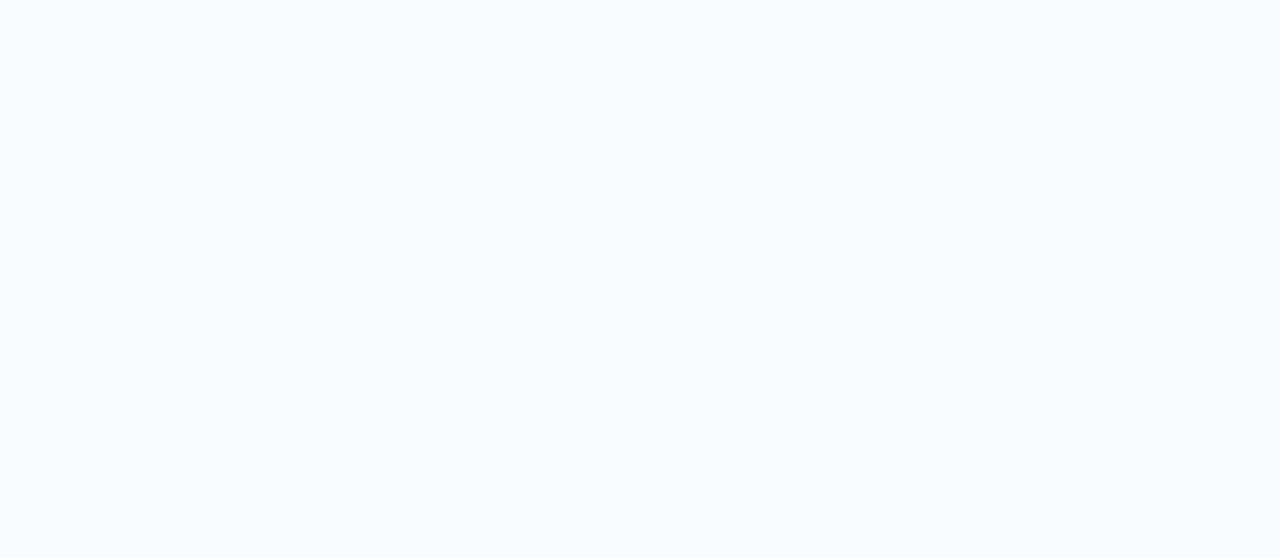
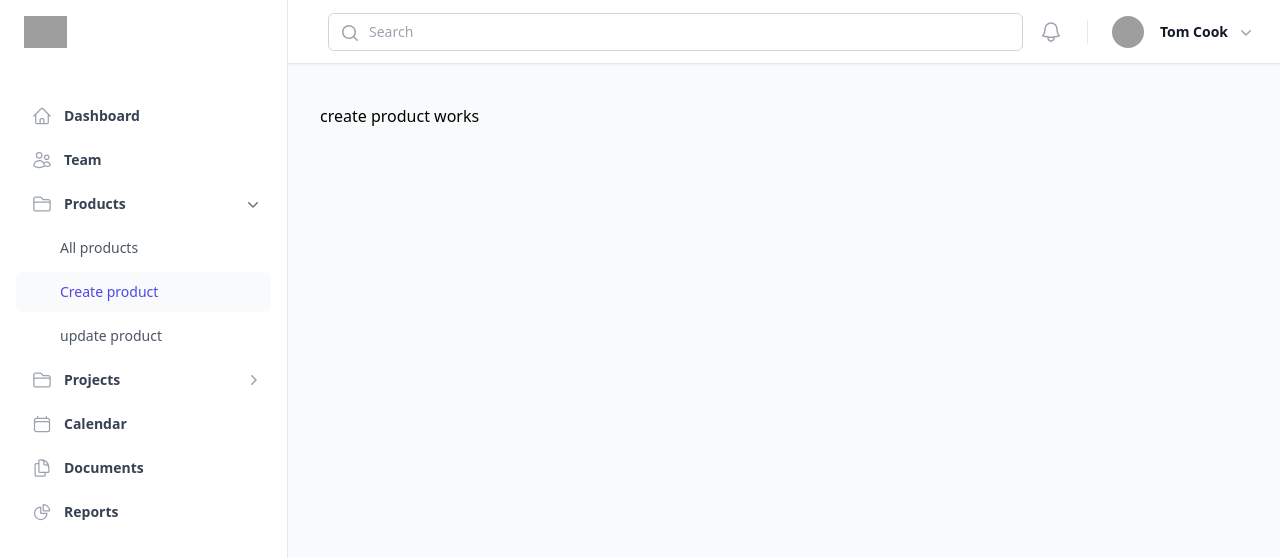
Before and after one commit to sam002696/ecommerce, a React (Vite) app in the folder ecom-frontend/: page /products/create in a window 1280 px wide. Before the commit this address had no page. Shown: the top 558 px of the page. Built offline with nearby package versions, Linux system fonts and the light colour scheme; grey boxes are pictures that could not be loaded.

Commit message:
sidebar bug fixed and added create product route

```diff
--- /dev/null
+++ b/ecom-frontend/src/features/admin/products/components/CreateProduct.jsx
@@ -0,0 +1,7 @@
+import React from "react";
+
+const CreateProduct = () => {
+  return <div>create product works</div>;
+};
+
+export default CreateProduct;
--- a/ecom-frontend/src/features/admin/products/components/ProductTable.jsx
+++ b/ecom-frontend/src/features/admin/products/components/ProductTable.jsx
@@ -14,6 +14,25 @@ const ProductTable = () => {
 
   return (
     <div className="px-4 sm:px-6 lg:px-8">
+      <div className="sm:flex sm:items-center">
+        <div className="sm:flex-auto">
+          <h1 className="text-base font-semibold text-gray-900">
+            All products
+          </h1>
+          <p className="mt-2 text-sm text-gray-700">
+            A list of all the products
+          </p>
+        </div>
+        <div className="mt-4 sm:mt-0 sm:ml-16 sm:flex-none">
+          <button
+            type="button"
+            className="block rounded-md bg-indigo-600 px-3 py-2 text-center text-sm font-semibold text-white shadow-xs hover:bg-indigo-500 focus-visible:outline-2 focus-visible:outline-offset-2 focus-visible:outline-indigo-600"
+          >
+            Create product
+          </button>
+        </div>
+      </div>
+
       <div className="mt-8 flow-root">
         <div className="-mx-4 -my-2 overflow-x-auto sm:-mx-6 lg:-mx-8">
           <div className="inline-block min-w-full py-2 align-middle sm:px-6 lg:px-8">
--- a/ecom-frontend/src/layouts/AdminLayout/Sidebar.jsx
+++ b/ecom-frontend/src/layouts/AdminLayout/Sidebar.jsx
@@ -1,11 +1,11 @@
-import { useState } from "react";
+// import { useState } from "react";
+import {
+  Disclosure,
+  DisclosureButton,
+  DisclosurePanel,
+} from "@headlessui/react";
+import { ChevronRightIcon } from "@heroicons/react/20/solid";
 import { Link, useLocation } from "react-router";
-import {
-  Dialog,
-  DialogPanel,
-  DialogBackdrop,
-  TransitionChild,
-} from "@headlessui/react";
 import {
   HomeIcon,
   UsersIcon,
@@ -13,9 +13,7 @@ import {
   CalendarIcon,
   DocumentDuplicateIcon,
   ChartPieIcon,
-  XMarkIcon,
 } from "@heroicons/react/24/outline";
-import { ChevronDownIcon } from "@heroicons/react/20/solid";
 
 const navigation = [
   { name: "Dashboard", href: "/dashboard", icon: HomeIcon },
@@ -23,15 +21,24 @@ const navigation = [
   {
     name: "Products",
     icon: FolderIcon,
-    href: "/products",
     children: [
-      { name: "All Products", href: "/products" },
-      { name: "Create Product", href: "/products/create" },
+      { name: "All products", href: "/products" },
+      { name: "Create product", href: "/products/create" },
+      { name: "update product", href: "" },
     ],
   },
-  { name: "Calendar", href: "#", icon: CalendarIcon },
-  { name: "Documents", href: "#", icon: DocumentDuplicateIcon },
-  { name: "Reports", href: "#", icon: ChartPieIcon },
+  {
+    name: "Projects",
+    icon: FolderIcon,
+    children: [
+      { name: "GraphQL API", href: "/projects/graphql" },
+      { name: "iOS App", href: "/projects/ios" },
+      { name: "Android App", href: "/projects/android" },
+    ],
+  },
+  { name: "Calendar", href: "/calendar", icon: CalendarIcon },
+  { name: "Documents", href: "/documents", icon: DocumentDuplicateIcon },
+  { name: "Reports", href: "/reports", icon: ChartPieIcon },
 ];
 
 function classNames(...classes) {
@@ -40,112 +47,104 @@ function classNames(...classes) {
 
 export default function Sidebar() {
   const location = useLocation();
-  const [sidebarOpen, setSidebarOpen] = useState(false);
-  const [expanded, setExpanded] = useState({ Products: true }); // Default expanded menu
-
-  const renderNavItem = (item) => {
-    const isActive = location.pathname.startsWith(item.href);
-    const isExpanded = expanded[item.name];
-
-    return item.children ? (
-      <div key={item.name}>
-        <button
-          onClick={() =>
-            setExpanded((prev) => ({ ...prev, [item.name]: !prev[item.name] }))
-          }
-          className={classNames(
-            isActive
-              ? "bg-gray-100 text-indigo-600"
-              : "text-gray-700 hover:text-indigo-600 hover:bg-gray-50",
-            "flex w-full items-center justify-between p-2 rounded-md text-sm font-medium"
-          )}
-        >
-          <div className="flex items-center gap-3">
-            <item.icon className="h-5 w-5" />
-            {item.name}
-          </div>
-          <ChevronDownIcon
-            className={classNames(
-              "h-4 w-4 transition-transform duration-200",
-              isExpanded ? "rotate-180 text-indigo-600" : "text-gray-400"
-            )}
-          />
-        </button>
-
-        {isExpanded && (
-          <div className="ml-8 mt-1 space-y-1">
-            {item.children.map((child) => (
-              <Link
-                key={child.name}
-                to={child.href}
-                className={classNames(
-                  location.pathname === child.href
-                    ? "text-indigo-600 font-medium"
-                    : "text-gray-600 hover:text-indigo-600",
-                  "block text-sm"
-                )}
-              >
-                {child.name}
-              </Link>
-            ))}
-          </div>
-        )}
-      </div>
-    ) : (
-      <Link
-        key={item.name}
-        to={item.href}
-        onClick={() => setSidebarOpen(false)}
-        className={classNames(
-          isActive
-            ? "bg-gray-100 text-indigo-600"
-            : "text-gray-700 hover:text-indigo-600 hover:bg-gray-50",
-          "flex items-center gap-3 p-2 rounded-md text-sm font-medium"
-        )}
-      >
-        <item.icon className="h-5 w-5" />
-        {item.name}
-      </Link>
-    );
-  };
+  // const [sidebarOpen, setSidebarOpen] = useState(false);
 
   return (
     <>
-      {/* Mobile Sidebar */}
-      <Dialog
-        open={sidebarOpen}
-        onClose={setSidebarOpen}
-        className="relative z-50 lg:hidden"
-      >
-        <DialogBackdrop className="fixed inset-0 bg-gray-900/80" />
-        <div className="fixed inset-0 flex">
-          <DialogPanel className="relative flex w-full max-w-xs flex-1 transform bg-white p-4">
-            <TransitionChild>
-              <button
-                onClick={() => setSidebarOpen(false)}
-                className="absolute top-4 right-4"
-              >
-                <XMarkIcon className="h-6 w-6 text-gray-600" />
-              </button>
-            </TransitionChild>
-            <nav className="flex flex-col space-y-4">
-              {navigation.map(renderNavItem)}
-            </nav>
-          </DialogPanel>
-        </div>
-      </Dialog>
-
       {/* Desktop Sidebar */}
-      <aside className="hidden lg:flex lg:w-72 lg:flex-col lg:fixed lg:inset-y-0 border-r border-gray-200 bg-white px-6 py-4">
-        <div className="flex items-center h-16">
+      <aside className="hidden lg:fixed lg:inset-y-0 lg:z-50 lg:flex lg:w-72 lg:flex-col border-r border-gray-200 bg-white px-6 pb-4">
+        <div className="flex h-16 shrink-0 items-center">
           <img
             src="https://tailwindcss.com/plus-assets/img/logos/mark.svg?color=indigo&shade=600"
+            className="h-8 w-auto"
             alt="Logo"
-            className="h-8 w-auto"
           />
         </div>
-        <nav className="mt-8 flex flex-col gap-4">
-          {navigation.map(renderNavItem)}
+        <nav className="mt-8 flex flex-1 flex-col">
+          <ul role="list" className="flex flex-1 flex-col gap-y-7">
+            <li>
+              <ul role="list" className="-mx-2 space-y-1">
+                {navigation.map((item) => (
+                  <li key={item.name}>
+                    {!item.children ? (
+                      <Link
+                        to={item.href}
+                        className={classNames(
+                          location.pathname.startsWith(item.href)
+                            ? "bg-gray-50 text-indigo-600"
+                            : "text-gray-700 hover:bg-gray-50 hover:text-indigo-600",
+                          "group flex items-center gap-x-3 rounded-md py-2 pl-4 pr-2 text-sm font-semibold leading-6"
+                        )}
+                      >
+                        {item.icon && (
+                          <item.icon
+                            className="h-5 w-5 text-gray-400 group-hover:text-indigo-600"
+                            aria-hidden="true"
+                          />
+                        )}
+                        {item.name}
+                      </Link>
+                    ) : (
+                      <Disclosure
+                        as="div"
+                        className="space-y-1"
+                        defaultOpen={item.children?.some(
+                          (sub) =>
+                            sub.href && location.pathname.startsWith(sub.href)
+                        )}
+                      >
+                        {({ open }) => (
+                          <>
+                            <DisclosureButton
+                              className={classNames(
+                                location.pathname.startsWith(item.href)
+                                  ? "bg-gray-50 text-indigo-600"
+                                  : "text-gray-700 hover:bg-gray-50 hover:text-indigo-600",
+                                "group flex w-full items-center gap-x-3 rounded-md py-2 pl-4 pr-2 text-sm font-semibold leading-6"
+                              )}
+                            >
+                              {item.icon && (
+                                <item.icon
+                                  className="h-5 w-5 text-gray-400 group-hover:text-indigo-600"
+                                  aria-hidden="true"
+                                />
+                              )}
+                              {item.name}
+                              <ChevronRightIcon
+                                className={classNames(
+                                  open
+                                    ? "rotate-90 text-gray-500"
+                                    : "text-gray-400",
+                                  "ml-auto h-5 w-5 shrink-0 transform transition-transform"
+                                )}
+                                aria-hidden="true"
+                              />
+                            </DisclosureButton>
+                            <DisclosurePanel className="space-y-1">
+                              {item.children.map((subItem) => (
+                                <Link
+                                  key={subItem.name}
+                                  to={subItem.href}
+                                  className={classNames(
+                                    location.pathname === subItem.href
+                                      ? "bg-gray-50 text-indigo-600"
+                                      : "text-gray-600 hover:bg-gray-50 hover:text-indigo-600",
+                                    "block rounded-md py-2 pl-11 pr-2 text-sm leading-6"
+                                  )}
+                                >
+                                  {subItem.name}
+                                </Link>
+                              ))}
+                            </DisclosurePanel>
+                          </>
+                        )}
+                      </Disclosure>
+                    )}
+                  </li>
+                ))}
+              </ul>
+            </li>
+          </ul>
         </nav>
       </aside>
     </>
--- a/ecom-frontend/src/routes/AdminRoutes.jsx
+++ b/ecom-frontend/src/routes/AdminRoutes.jsx
@@ -1,4 +1,5 @@
 import { lazy } from "react";
+import CreateProduct from "../features/admin/products/components/CreateProduct";
 const AdminDashboard = lazy(() => import("../pages/admin/Dashboard/Dashboard"));
 
 const Products = lazy(() => import("../pages/admin/Products/Products"));
@@ -16,7 +17,7 @@ const AdminRoutes = [
     element: <ProductLayout />,
     children: [
       { path: "/products", element: <Products /> },
-      //   { path: "create", element: <CreateProduct /> },
+      { path: "/products/create", element: <CreateProduct /> },
       //   { path: ":id/edit", element: <EditProduct /> },
     ],
   },
```
Also changed, not shown: ecom-frontend/src/pages/admin/Products/ProductLayout.jsx (+0 -20 lines).
